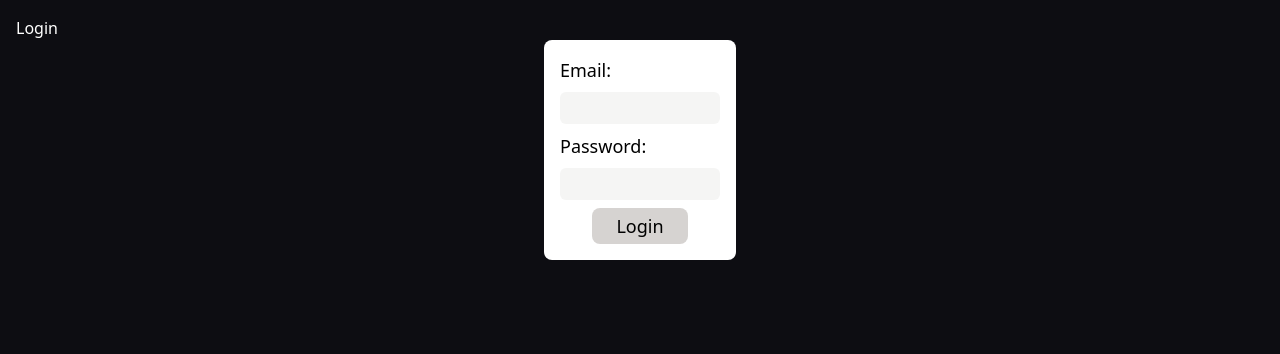
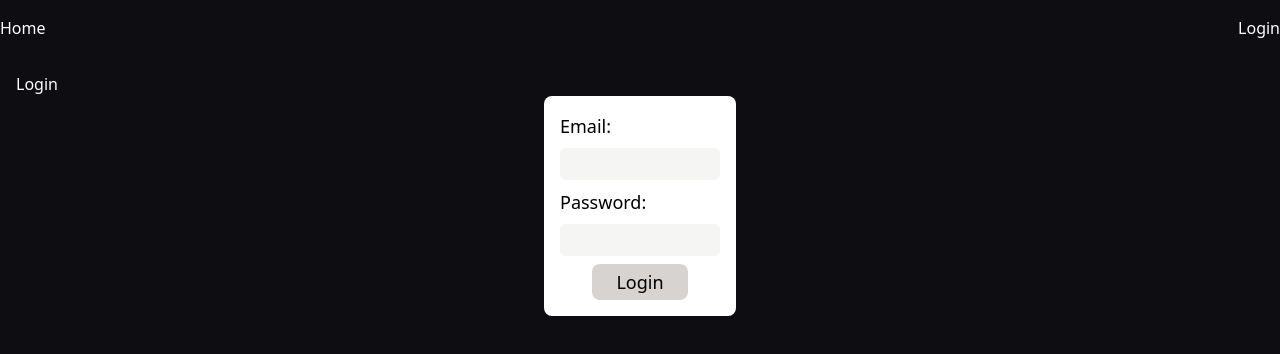
Before and after one commit to alexpand/MoviesTheater, a Vue app: page /login in a window 1280 px wide. Shown: the top 354 px of the page. Built offline with nearby package versions, Linux system fonts and the light colour scheme.

Commit message:
feature: switch session authenticated to true

```diff
--- a/src/stores/session.ts
+++ b/src/stores/session.ts
@@ -72,7 +72,7 @@ export const useSessionStore = defineStore('session', () => {
   }
 
   //Login
-  const authenticated = ref<boolean>(false)
+  const authenticated = ref<boolean>(true)
 
   function login() {
     authenticated.value = true
```
